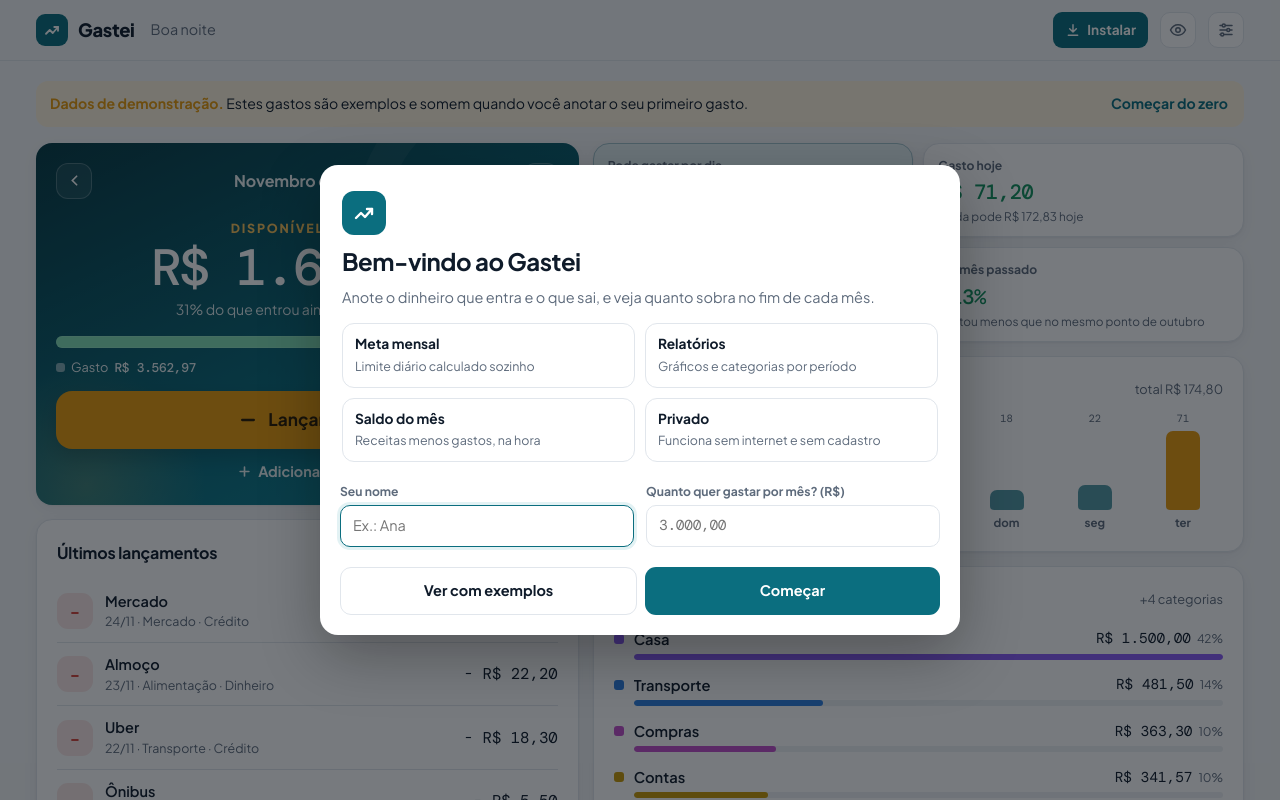
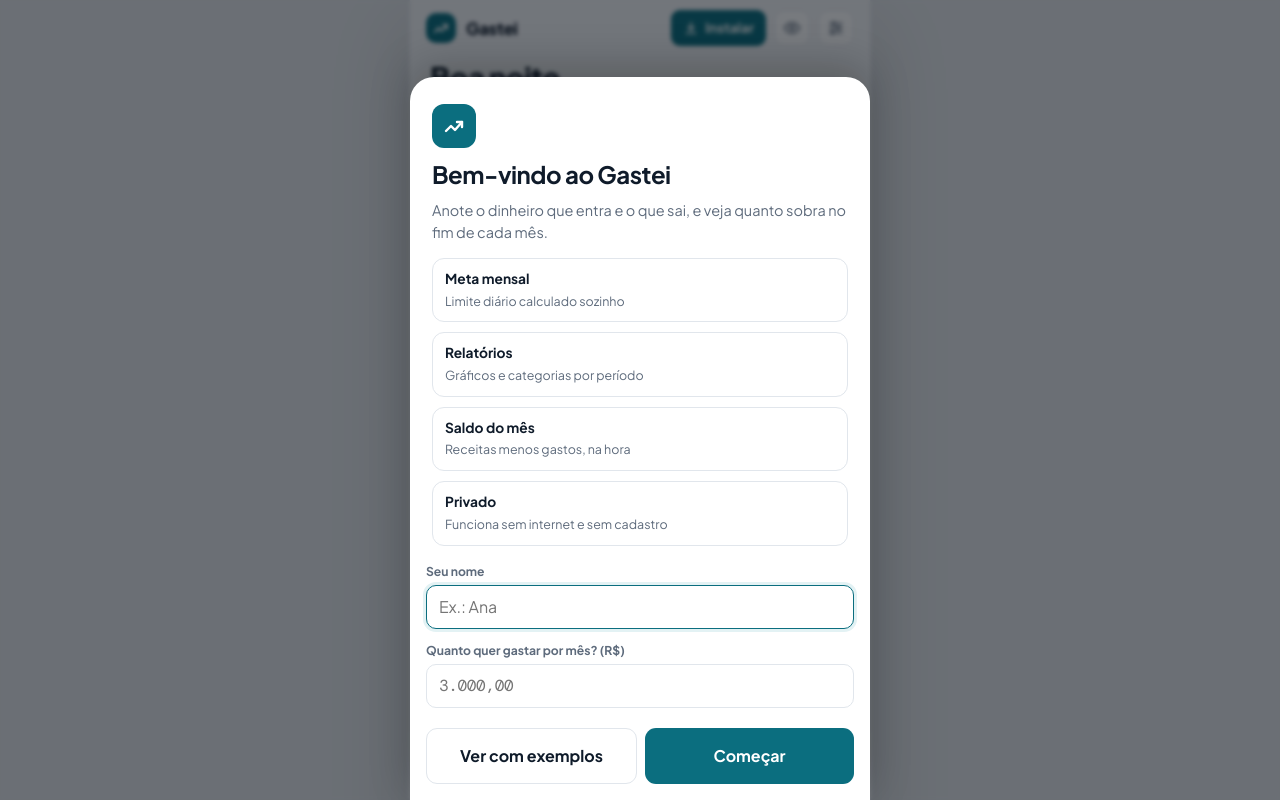
Before and after one commit to ramosluskka-arch/gastei, a plain HTML site: page index.html in a window 1280 px wide. Shown: the top 800 px of the page. Drawn offline with Linux system fonts and the light colour scheme.

Commit message:
Visual de aplicativo em todas as versões: layout de celular também no computador, títulos grandes e barras translúcidas
Co-Authored-By: Claude Opus 5.5 <noreply@anthropic.com>
Claude-Session: https://claude.ai/code/session_01MewengFfU8WeLqR7x9wXLh

```diff
--- a/index.html
+++ b/index.html
@@ -290,8 +290,8 @@ footer{margin-top:28px;color:var(--muted);font-size:.78rem;display:flex;justify-
 .reclist b{display:block}
 .reclist span{font-size:.78rem;color:var(--muted)}
 .catedit .r{grid-template-columns:auto minmax(0,1fr) 130px auto}
-@media (max-width:1000px){.grid{grid-template-columns:minmax(0,1fr)}.sticky{position:static}}
-@media (max-width:760px){
+@media all{.grid{grid-template-columns:minmax(0,1fr)}.sticky{position:static}}
+@media all{
   .kpis{grid-template-columns:1fr 1fr}
   .three,.two-f,.feat{grid-template-columns:1fr}
   .hello,.xpmini{display:none}
@@ -311,7 +311,7 @@ footer{margin-top:28px;color:var(--muted);font-size:.78rem;display:flex;justify-
 .mlist button:first-child{border-top:0}
 .mlist button::after{content:"›";color:var(--muted);font-size:1.4rem;line-height:1}
 .mlist small{display:block;font-weight:500;font-size:.78rem;color:var(--muted)}
-@media (max-width:760px){
+@media all{
   body{padding-bottom:calc(88px + env(safe-area-inset-bottom,0px));-webkit-tap-highlight-color:transparent}
   body:not([data-tab="home"]) [data-v="home"],body:not([data-tab="report"]) [data-v="report"],body:not([data-tab="list"]) [data-v="list"],body:not([data-tab="more"]) [data-v="more"],body:not([data-tab="hist"]) [data-v="hist"]{display:none!important}
   .mmore{display:block}
@@ -357,7 +357,7 @@ footer{margin-top:28px;color:var(--muted);font-size:.78rem;display:flex;justify-
 }
 /* ---- dashboard: quanto ainda tenho ---- */
 .mwrap{display:grid;gap:14px;margin-bottom:14px}
-@media (min-width:1001px){.mwrap{grid-template-columns:minmax(0,5fr) minmax(0,6fr);grid-template-areas:"hero dash" "list dash";align-items:start}#monthCard{grid-area:hero}.dash{grid-area:dash}#monthList{grid-area:list}}
+@media not all{.mwrap{grid-template-columns:minmax(0,5fr) minmax(0,6fr);grid-template-areas:"hero dash" "list dash";align-items:start}#monthCard{grid-area:hero}.dash{grid-area:dash}#monthList{grid-area:list}}
 .mcard{background:linear-gradient(155deg,var(--hero1) 0%,var(--hero2) 62%,var(--hero3) 100%);color:#fff;border:0;display:grid;gap:14px;position:relative;overflow:hidden}
 .mcard::before{content:"";position:absolute;left:-80px;bottom:-110px;width:260px;height:260px;border-radius:50%;background:radial-gradient(circle,rgba(246,193,90,.22),transparent 65%);pointer-events:none}
 .mcard::after{content:"";position:absolute;right:-70px;top:-70px;width:230px;height:230px;border-radius:50%;border:32px solid rgba(255,255,255,.05);pointer-events:none}
@@ -438,7 +438,7 @@ body.priv :is(#mNet,#mIn,#mOut,#mProj b,.dt b,.dcat .v,.mrow .v,.macc b,.kpi .v,
 .dt.warn b{color:var(--bad)}
 .dt.ok b{color:var(--good)}
 /* ---- ajustes para loja / celular ---- */
-@media (max-width:760px){
+@media all{
   .link{min-height:40px;padding:8px 4px;display:inline-flex;align-items:center}
   .mlink{min-height:44px}
   .arrow{width:42px;height:42px;border-radius:12px}
@@ -512,7 +512,7 @@ body.native .web-only{display:none!important}
 .ccat .bars i{display:block;height:7px;border-radius:4px;background:var(--c);min-width:2px}
 .ccat .bars div+div i{opacity:.38}
 .cempty{color:var(--muted);font-size:.88rem;padding:6px 0}
-@media (max-width:760px){
+@media all{
   .htot{grid-template-columns:1fr;gap:6px}
   .htot div{display:flex;justify-content:space-between;align-items:baseline;gap:10px;padding:9px 12px}
   .htot span{font-size:.84rem}
@@ -532,7 +532,7 @@ body.native .web-only{display:none!important}
 }
 body.priv .hv,body.priv .hrow .vals,body.priv .crow .a,body.priv .crow .b,body.priv .ccat .bars span,body.priv .dif{filter:blur(7px);user-select:none}
 /* ---- ordem das informações no celular: o mais importante em cima ---- */
-@media (max-width:760px){
+@media all{
   .mwrap .dash,main.col .three{display:contents}
   #monthCard{order:1}.dtiles{order:2}#dCatCard{order:3}#monthList{order:4}#d7Card{order:5}
   #balCard{order:1}#periodCard{order:2}#catCard{order:3}#goalCard{order:4}#payCard{order:5}#repCard{order:6}
@@ -545,7 +545,7 @@ body.priv .hv,body.priv .hrow .vals,body.priv .crow .a,body.priv .crow .b,body.p
 .lmore{width:100%;margin-top:12px;min-height:44px}
 #fMon{font-weight:700}
 body.priv .lsum .mono{filter:blur(7px)}
-@media (max-width:760px){#fMon{grid-column:1/-1}}
+@media all{#fMon{grid-column:1/-1}}
 /* ---- premium ---- */
 .plsheet{max-width:460px;display:grid;gap:14px;padding:22px 20px 20px;position:relative;overflow:auto}
 .plx{position:absolute;top:12px;right:12px}
@@ -577,7 +577,7 @@ body.priv .lsum .mono{filter:blur(7px)}
 .plcode textarea{font-size:.8rem;word-break:break-all;resize:vertical}
 .plfine{margin:0;font-size:.74rem;color:var(--muted);text-align:center}
 .plfine:empty{display:none}
-@media (max-width:760px){.plben small{display:none}.plben{gap:8px}.plsheet{gap:12px}}
+@media all{.plben small{display:none}.plben{gap:8px}.plsheet{gap:12px}}
 .plock{display:grid;justify-items:center;text-align:center;gap:12px;padding:28px 20px}
 .plock h2{margin:0;font-size:1.15rem}
 .plock p{margin:0;color:var(--muted);font-size:.9rem;max-width:40ch}
@@ -594,12 +594,57 @@ body.prem .pro,body.prem [data-plnote]{display:none!important}
 body:not(.prem) .tabbar [data-tab="hist"]{position:relative}
 body:not(.prem) .tabbar [data-tab="hist"]::after{content:"";position:absolute;top:8px;right:calc(50% - 18px);width:8px;height:8px;border-radius:50%;background:var(--amber);box-shadow:0 0 0 2px var(--surface)}
 body:not(.prem) #palSeg .pal:not([data-pal="teal"])::after{content:"Premium";font-size:.62rem;font-weight:800;background:var(--amber);color:#2B1B00;border-radius:999px;padding:1px 7px;justify-self:start}
+/* ---- app nativo: mesmo visual em celular, site e PC ---- */
+html{scrollbar-width:none;background:var(--bg)}
+html::-webkit-scrollbar{display:none}
+*{-webkit-tap-highlight-color:transparent}
+body{overscroll-behavior-y:none;-webkit-user-select:none;user-select:none;-webkit-touch-callout:none;touch-action:manipulation}
+input,textarea,select,[contenteditable]{-webkit-user-select:text;user-select:text}
+.wrap{padding-top:0}
+.appbar{background:color-mix(in srgb,var(--bg) 80%,transparent);-webkit-backdrop-filter:saturate(1.8) blur(18px);backdrop-filter:saturate(1.8) blur(18px);border-bottom:1px solid transparent;margin-bottom:0;transition:border-color .2s}
+body.scrolled .appbar{border-bottom-color:var(--line)}
+.appbar .brand{font-size:1.05rem;opacity:0;transform:translateY(4px);transition:opacity .2s,transform .2s}
+body.scrolled .appbar .brand,body[data-tab="home"] .appbar .brand{opacity:1;transform:none}
+.appbar .brand .mark{width:30px;height:30px;border-radius:10px}
+.ptitle{padding:4px 4px 14px}
+.ptitle h1{margin:0;font-size:1.85rem;line-height:1.1;font-weight:800;letter-spacing:-.03em}
+.ptitle p{margin:4px 0 0;color:var(--muted);font-size:.9rem;font-weight:500}
+.ptitle p:empty{display:none}
+.card{border-radius:22px;box-shadow:0 1px 2px rgba(15,27,42,.04)}
+.card .chead h2{font-size:1.02rem;letter-spacing:-.01em}
+.btn,.iconbtn,.tabbar button,.mlist button,.hrow,.plopt,.dt,.kpi,.recents button,.hyears button,.seg,.cats button{transition:transform .12s ease,background-color .15s,color .15s}
+.btn:active,.iconbtn:active,.mlist button:active,.hrow:active,.plopt:active,.kpi:active,.hyears button:active,.seg:active,.cats button:active{transform:scale(.96)}
+.tabbar{background:color-mix(in srgb,var(--surface) 86%,transparent);-webkit-backdrop-filter:saturate(1.8) blur(20px);backdrop-filter:saturate(1.8) blur(20px);box-shadow:none;border-top:1px solid var(--line)}
+.tabbar button svg{box-sizing:content-box;padding:4px 16px;border-radius:999px;transition:background-color .2s,transform .2s}
+.tabbar button[aria-current="page"] svg{background:var(--primary-soft);transform:none}
+.tabbar button[aria-current="page"]{font-weight:800}
+.tabbar .fab svg{padding:0;background:none!important}
+.mlist button{border-radius:16px}
+.overlay{-webkit-backdrop-filter:blur(2px);backdrop-filter:blur(2px)}
+.overlay .sheet,.sticky #form{box-shadow:0 -12px 40px rgba(0,0,0,.22)}
+.overlay .sheet::before,.plsheet::before{content:"";display:block;width:40px;height:5px;border-radius:3px;background:var(--line);margin:-10px auto 6px}
+.instsheet::before{margin:-8px auto 0}
+section[data-v="list"]>.chead>h2,.mmore>.chead{display:none}
+section[data-v="list"]>.chead{margin-bottom:10px}
+footer{display:none}
+@keyframes pgIn{from{opacity:0;transform:translateX(14px)}to{opacity:1;transform:none}}
+body.pgin .ptitle{animation:pgIn .26s cubic-bezier(.2,.8,.3,1)}
+@media (prefers-reduced-motion:reduce){body.pgin .ptitle{animation:none}}
+/* no computador: o app aparece com largura de celular, centralizado */
+@media (min-width:521px){
+  html{background:color-mix(in srgb,var(--ink) 7%,var(--bg))}
+  body{max-width:460px;margin:0 auto;min-height:100vh;background:var(--bg);box-shadow:0 0 0 1px var(--line),0 30px 80px rgba(0,0,0,.14)}
+  body::before{left:calc(50vw - 230px);right:calc(50vw - 230px)}
+  .tabbar,.sticky{left:calc(50vw - 230px)!important;right:calc(50vw - 230px)!important}
+  .overlay .sheet{max-width:460px}
+  .overlay{place-items:end center}
+}
 /* sem elementos de jogo */
 .chip.lv,.chip.st,.xptag,#achCard,#nudge{display:none!important}
 .swipehint{display:none}
 /* ---- ajuste fino para celulares ---- */
 html,body{overflow-x:hidden}
-@media (max-width:760px){
+@media all{
   .appbar .in{gap:8px}
   .brand{min-width:0}
   .kpi{padding:12px 13px}
@@ -607,7 +652,7 @@ html,body{overflow-x:hidden}
   .kpi .k>span:first-child,.kpi .k{white-space:nowrap}
   .trend{padding:1px 6px;font-size:.66rem}
 }
-@media (max-width:760px){
+@media all{
   /* lista */
   .item{grid-template-columns:auto minmax(0,1fr) auto;gap:12px;padding:12px 0;cursor:pointer}
   .item .acts{display:none}
@@ -758,6 +803,7 @@ html,body{overflow-x:hidden}
 </header>
 
 <div class="wrap">
+  <div class="ptitle" id="ptitle"><h1 id="ptT">Início</h1><p id="ptS"></p></div>
   <div class="notice" id="banner" data-v="home" hidden>
     <span><b>Dados de demonstração.</b> Estes gastos são exemplos e somem quando você anotar o seu primeiro gasto.</span>
     <button class="link" id="clearEx">Começar do zero</button>
@@ -1721,7 +1767,7 @@ $("#welcomeForm").addEventListener("submit",function(e){e.preventDefault();finis
 $("#wDemo").addEventListener("click",function(){finishWelcome(true)});
 
 /* ---------- app de celular: abas, painel, gestos ---------- */
-var MQ=window.matchMedia?matchMedia("(max-width:760px)"):{matches:false};
+var MQ={matches:true};
 function mobile(){return MQ.matches}
 function buzz(ms){try{if(navigator.vibrate)navigator.vibrate(ms)}catch(e){}}
 function setTab(t){
@@ -2065,7 +2111,17 @@ $("#recur").addEventListener("change",function(){if(this.checked&&needPrem("fixo
 $("#catEdit").addEventListener("focusin",function(e){if(e.target.dataset&&e.target.dataset.bi!=null&&!isPrem()){e.target.blur();openPlans("orc")}});
 var trialWasOn=trialLeft()>0;
 setInterval(function(){var on=isPrem();if(on!==document.body.classList.contains("prem")){applyPrem();applyTheme();render()}},60000);
-function render(){drawTop();drawKpis();drawGoal();drawFilters();drawPeriod();drawMonth();drawHist();drawBkNote();applyPriv();applyPrem()}
+
+/* ---------- título da tela e barra de cima ---------- */
+var PT={home:["",""],list:["Lançamentos","Tudo o que você anotou, mês a mês"],report:["Relatórios","Para onde foi o seu dinheiro"],hist:["Histórico","Todos os meses e comparações"],more:["Ajustes","Perfil, categorias, dados e Premium"]};
+function drawTitle(){var t=document.body.dataset.tab||"home",x=PT[t]||PT.home;
+  if(t==="home"){var h=new Date().getHours(),sal=h<5?"Boa noite":h<12?"Bom dia":h<18?"Boa tarde":"Boa noite";
+    $("#ptT").textContent=S.name?sal+", "+S.name.split(" ")[0]:sal;
+    var d=new Date().toLocaleDateString("pt-BR",{weekday:"long",day:"numeric",month:"long"});$("#ptS").textContent=d.charAt(0).toUpperCase()+d.slice(1)}
+  else{$("#ptT").textContent=x[0];$("#ptS").textContent=x[1]}}
+new MutationObserver(function(){drawTitle();document.body.classList.remove("pgin");void document.body.offsetWidth;document.body.classList.add("pgin")}).observe(document.body,{attributes:true,attributeFilter:["data-tab"]});
+window.addEventListener("scroll",function(){document.body.classList.toggle("scrolled",window.scrollY>24)},{passive:true});
+function render(){drawTitle();drawTop();drawKpis();drawGoal();drawFilters();drawPeriod();drawMonth();drawHist();drawBkNote();applyPriv();applyPrem()}
 document.body.dataset.tab="home";
 var had=load();if(!S.trial){S.trial=Date.now();save()}applyRecurring();applyTheme();billingInit(false);
 if(!had&&!S.items.length)S.items=demo();
--- a/sw.js
+++ b/sw.js
@@ -1,5 +1,5 @@
 /* Gastei: guarda o app no aparelho para abrir sem internet */
-const CACHE = "gastei-v17";
+const CACHE = "gastei-v18";
 const FILES = ["./", "./index.html", "./manifest.webmanifest", "./icon-192.png", "./icon-512.png", "./icon-maskable-512.png", "./apple-touch-icon.png"];
 self.addEventListener("install", e => { e.waitUntil(caches.open(CACHE).then(c => c.addAll(FILES)).then(() => self.skipWaiting())); });
 self.addEventListener("activate", e => { e.waitUntil(caches.keys().then(ks => Promise.all(ks.filter(k => k !== CACHE).map(k => caches.delete(k)))).then(() => self.clients.claim())); });
```
